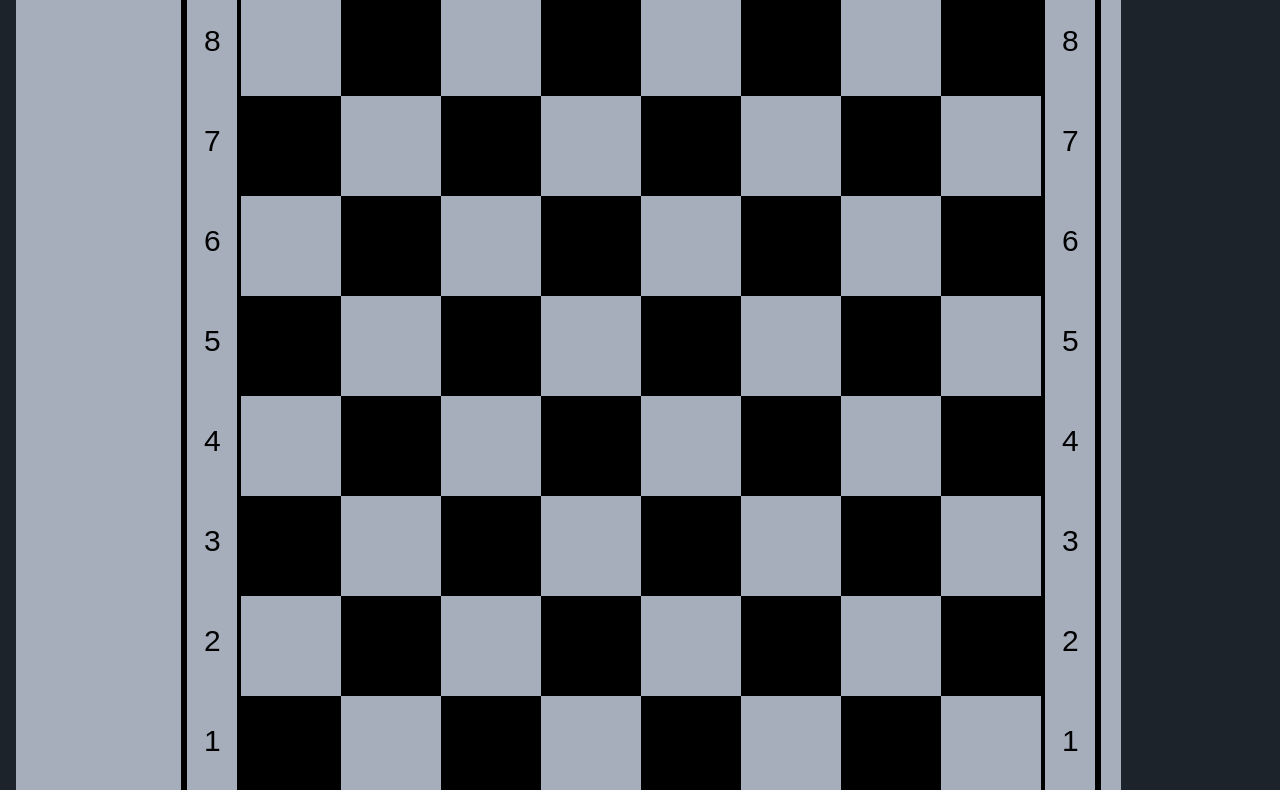
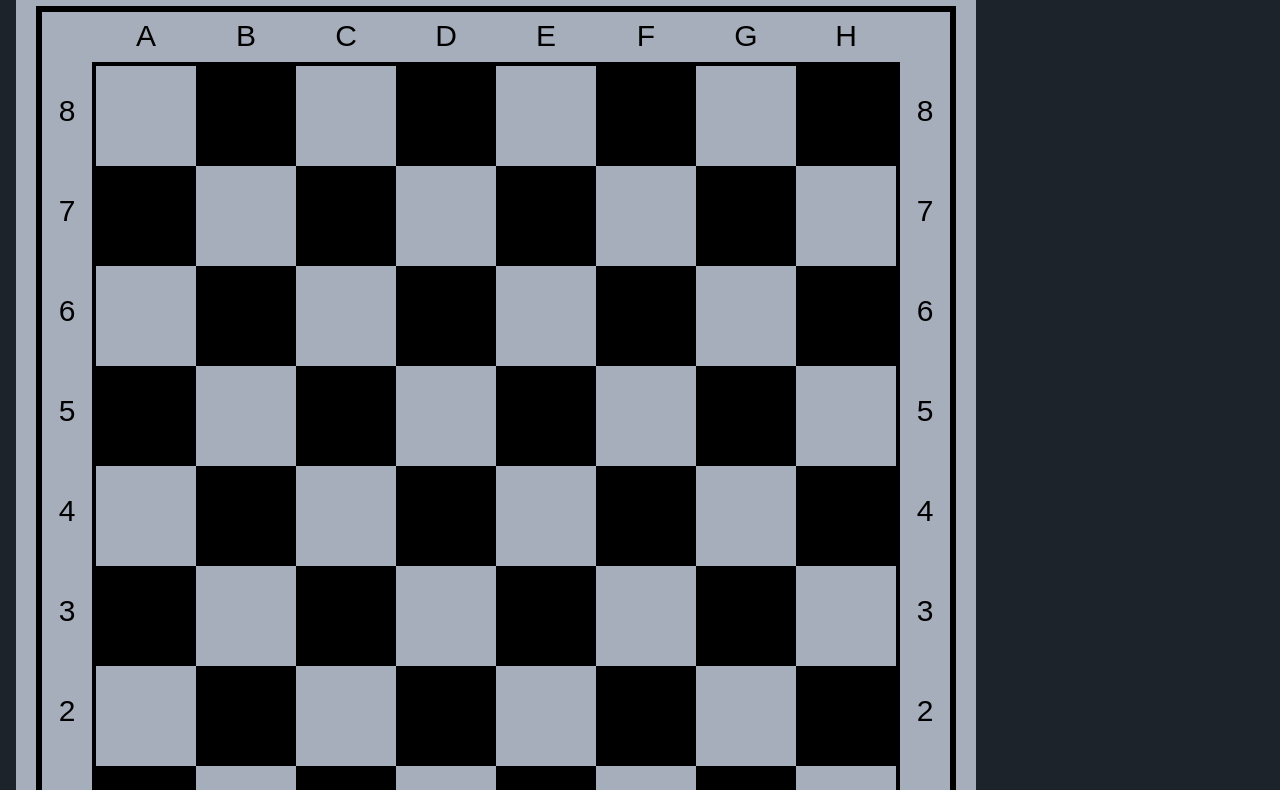
Before and after one commit to NM-tl/FullstackJS, a plain HTML site: page hw5/index.html in a window 1280 px wide. Shown: the part 184-974 px from the top of the page. Drawn offline with Linux system fonts and the light colour scheme.

Commit message:
fix box container

```diff
--- a/hw5/index.html
+++ b/hw5/index.html
@@ -24,8 +24,9 @@
         </nav>
     </header>
     <main>
-        <section class="box">
+        <section>
             <h1>Chess board</h1>
+            <div class="box">
                 <div class="board">
                     <div class="row">
                         <span>a</span>
@@ -143,6 +144,7 @@
                         <span>h</span>
                     </div>
                 </div>
+            </div>
         </section>
     </main>
     <footer></footer>
```
Lines whose indentation alone changed are shown as unchanged.
